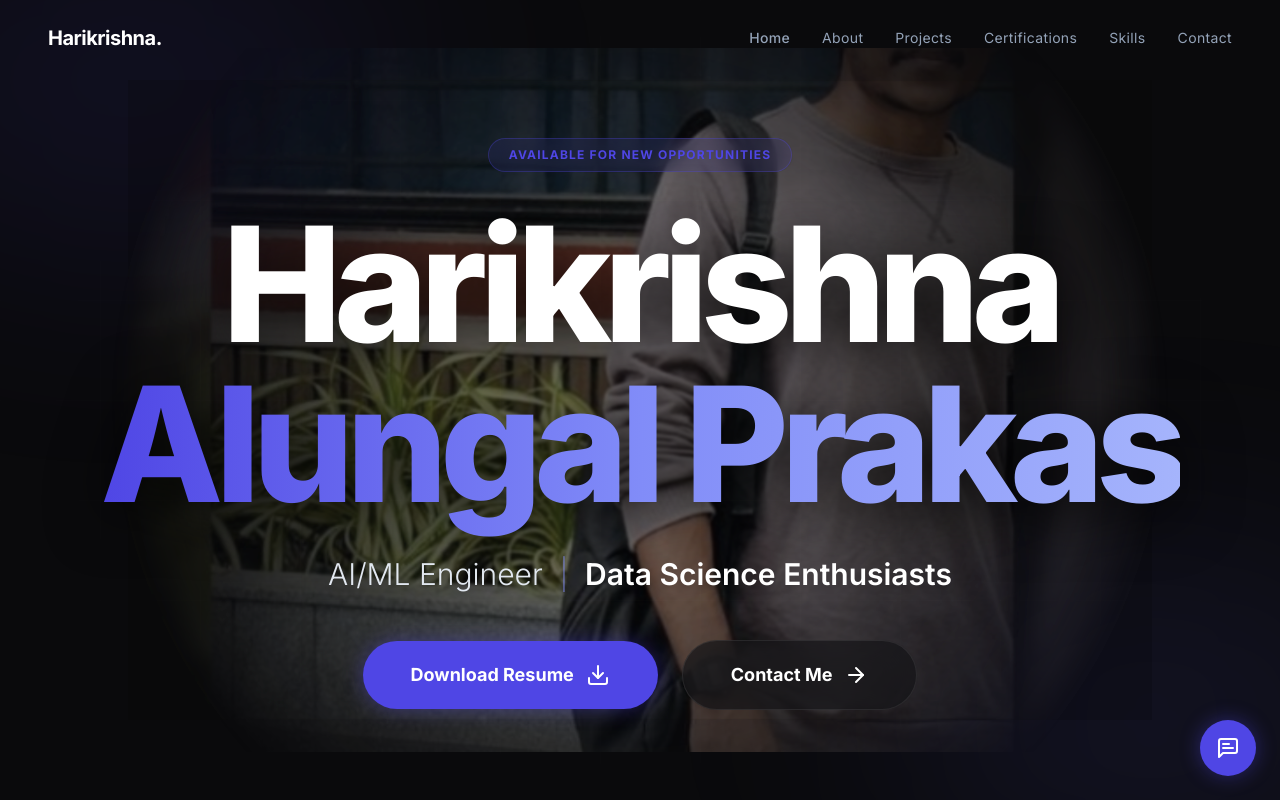
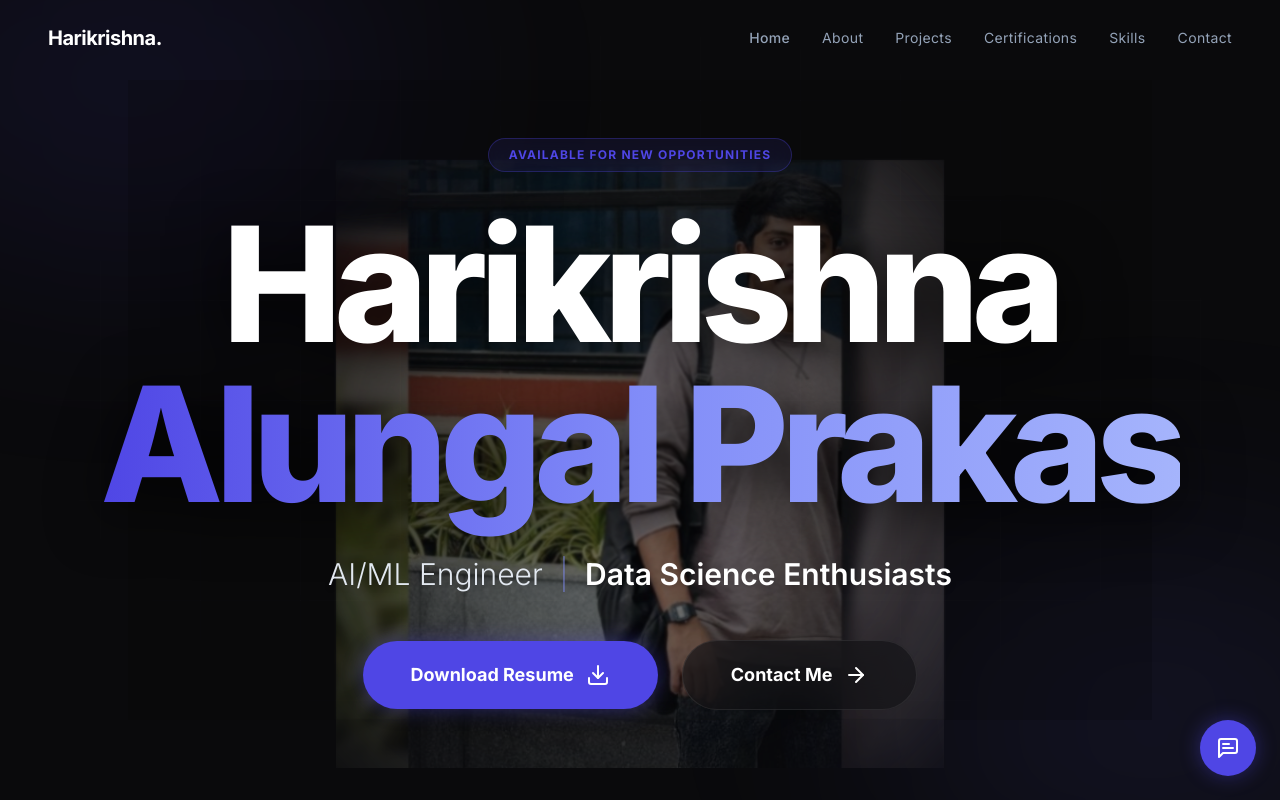
Before and after one commit to harialungal/ai-portfolio, a React (Vite) app: page / in a window 1280 px wide. Shown: the top 800 px of the page. Built offline with nearby package versions, Linux system fonts and the light colour scheme.

Commit message:
Add files via upload

```diff
--- a/src/components/Hero.jsx
+++ b/src/components/Hero.jsx
@@ -27,7 +27,7 @@ const Hero = () => {
                     <img
                         src="/profile.jpeg"
                         alt="Integrated Profile Highlight"
-                        className="w-full h-full object-cover object-center scale-110 grayscale-[30%] blur-[2px] md:blur-0"
+                        className="w-full h-full object-contain scale-95 translate-y-[10%] grayscale-[20%] blur-[1px] md:blur-0"
                         style={{
                             maskImage: 'radial-gradient(circle at center, rgba(0,0,0,1) 15%, rgba(0,0,0,0.4) 45%, rgba(0,0,0,0) 80%)',
                             WebkitMaskImage: 'radial-gradient(circle at center, rgba(0,0,0,1) 15%, rgba(0,0,0,0.4) 45%, rgba(0,0,0,0) 80%)',
```
